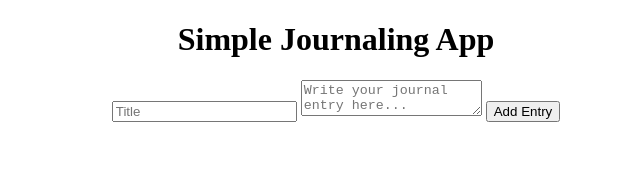
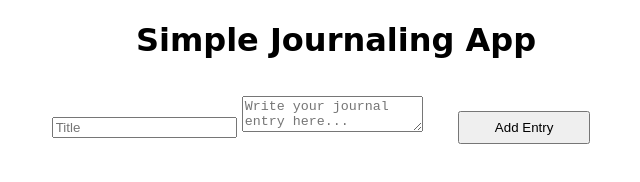
Before and after one commit to MylesPerHour201/CIJournal, a plain HTML site: page index.html in a window 1280 px wide. Shown: the whole page, without its empty margins (304-944 px from the left). Drawn offline with Linux system fonts and the light colour scheme.

Commit message:
css change

```diff
--- a/style.css
+++ b/style.css
@@ -1,3 +1,9 @@
 body {
     text-align: center;
+    font-family: cursive;
 }
+
+button {
+    padding: 7px 35px;
+    margin: 30px;
+}
```
